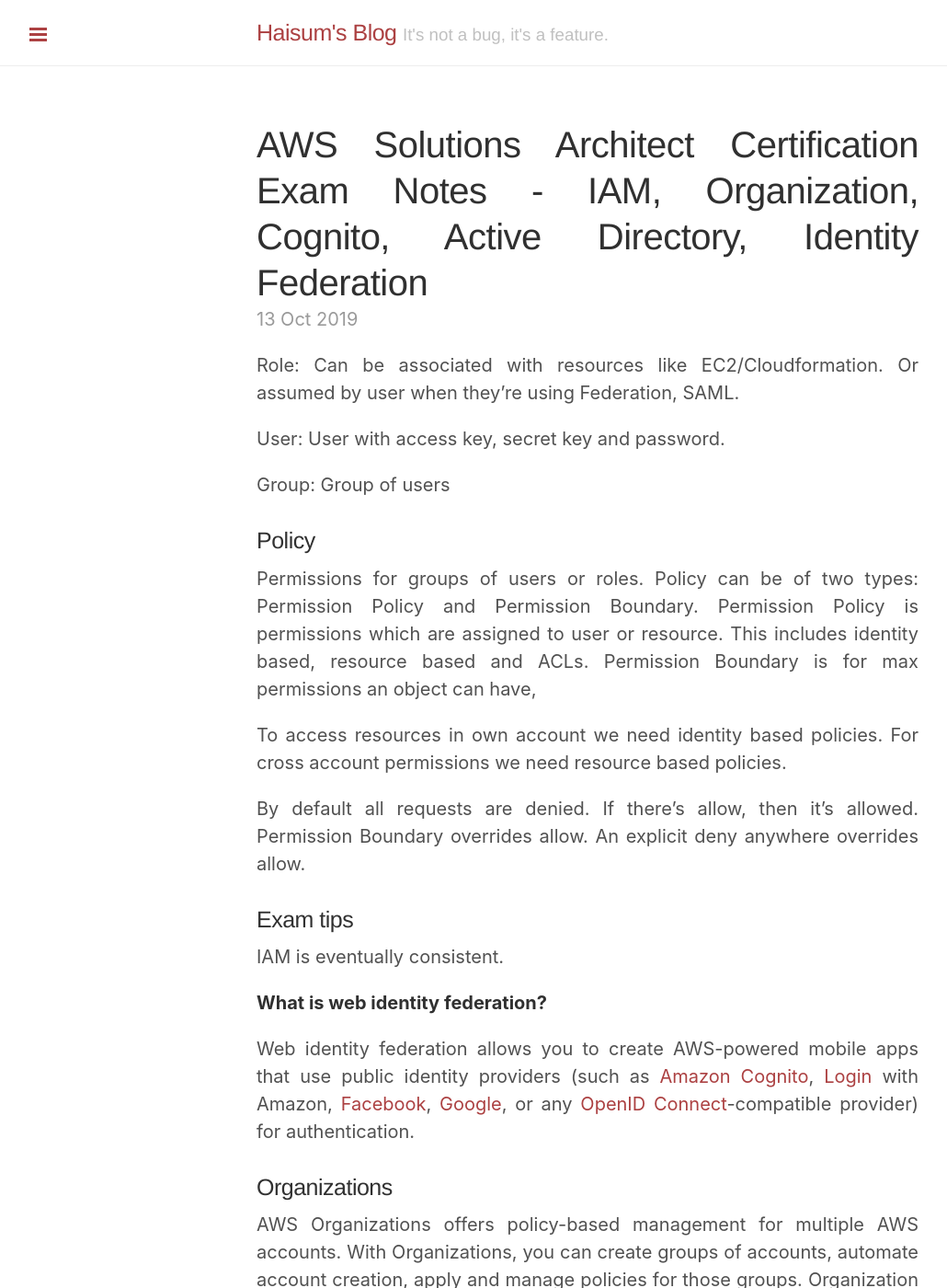
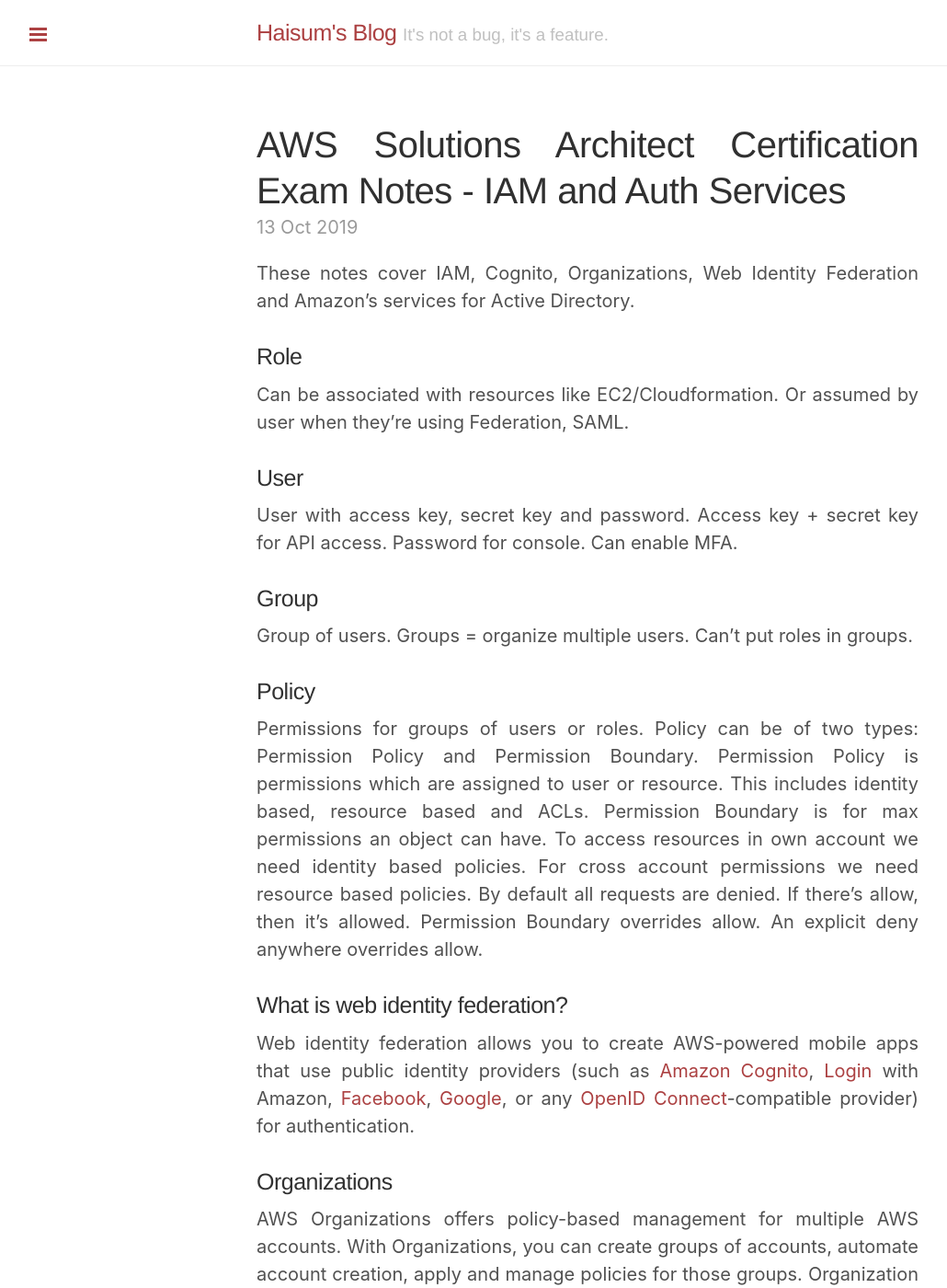
Before and after one commit to haisum/haisum.github.io, a Jekyll site: the page built from _posts/2019-10-13-aws-12-saa-exam-notes-iam.md, in a window 1280 px wide and 1400 px high. Shown: the whole window at 92% size, without its empty margins (1-1031 px from the left). Built offline with Jekyll 4.4.1, drawn with Linux system fonts in a browser that asks for light colours; comment, search, counter and statistics services are not loaded; some of the changed text lies outside the part shown.

Commit message:
Formatting

```diff
--- a/_posts/2019-10-13-aws-12-saa-exam-notes-iam.md
+++ b/_posts/2019-10-13-aws-12-saa-exam-notes-iam.md
@@ -1,39 +1,27 @@
 ---
 layout: post
-title: AWS Solutions Architect Certification Exam Notes - IAM, Organization, Cognito, Active Directory, Identity Federation
+title: AWS Solutions Architect Certification Exam Notes - IAM and Auth Services
 ---
 
+These notes cover IAM, Cognito, Organizations, Web Identity Federation and Amazon's services for Active Directory.
 
-Role: Can be associated with resources like
-EC2/Cloudformation. Or assumed by user when they’re using Federation,
-SAML.
+### Role
 
-User: User with access key, secret key and
-password.
+Can be associated with resources like EC2/Cloudformation. Or assumed by user when they’re using Federation, SAML.
 
-Group: Group of users
+### User
+
+User with access key, secret key and password. Access key + secret key for API access. Password for console. Can enable MFA.
+
+### Group
+
+Group of users. Groups = organize multiple users. Can't put roles in groups.
 
 ### Policy
 
-Permissions for groups of users or roles. Policy can be
-of two types: Permission Policy and Permission Boundary. Permission
-Policy is permissions which are assigned to user or resource. This
-includes identity based, resource based and ACLs. Permission Boundary is
-for max permissions an object can have,
+Permissions for groups of users or roles. Policy can be of two types: Permission Policy and Permission Boundary. Permission Policy is permissions which are assigned to user or resource. This includes identity based, resource based and ACLs. Permission Boundary is for max permissions an object can have. To access resources in own account we need identity based policies. For cross account permissions we need resource based policies. By default all requests are denied. If there’s allow, then it’s allowed. Permission Boundary overrides allow. An explicit deny anywhere overrides allow.
 
-To access resources in own account we need identity
-based policies. For cross account permissions we need resource based
-policies.
-
-By default all requests are denied. If there’s allow,
-then it’s allowed. Permission Boundary overrides allow. An explicit deny
-anywhere overrides allow.
-
-### Exam tips
-
-IAM is eventually consistent.
-
-**What is web identity federation?**
+### What is web identity federation?
 
 Web identity federation allows you to create AWS-powered mobile apps that use public identity providers (such as [Amazon Cognito](https://aws.amazon.com/cognito/), [Login](http://login.amazon.com/) with Amazon, [Facebook](https://www.facebook.com/about/login), [Google](https://developers.google.com/+/), or any [OpenID Connect](http://openid.net/connect/)-compatible provider) for authentication.
 
@@ -46,7 +34,7 @@ AWS Organizations offers policy-based management for multiple AWS accounts. With
 
 AWS Organizations lets you use service control policies (SCPs) to allow or deny access to particular AWS services for individual AWS accounts, or for groups of accounts within an organizational unit (OU). The specified actions from an attached SCP affect all IAM users, groups, and roles for an account, including the root account identity.
 
-When you apply an SCP to an OU or an individual AWS account, you choose to either **enable** (whitelist), or **disable** (blacklist) the specified AWS service. Access to any service that isn’t explicitly allowed by the SCPs associated with an account, its parent OUs, or the master account is **denied** to the AWS accounts or OUs associated with the SCP.
+When you apply an SCP to an OU or an individual AWS account, you choose to either enable (whitelist), or disable (blacklist) the specified AWS service. Access to any service that isn’t explicitly allowed by the SCPs associated with an account, its parent OUs, or the master account is denied to the AWS accounts or OUs associated with the SCP.
 
 When an SCP is applied to an OU, it is inherited by all of the AWS accounts in that OU.
 
```
Also changed, not shown: other parts of _posts/2019-10-13-aws-12-saa-exam-notes-iam.md (+1 -0 lines), _posts/2019-10-13-aws-13-saa-exam-notes-s3.md (+23 -31 lines).
